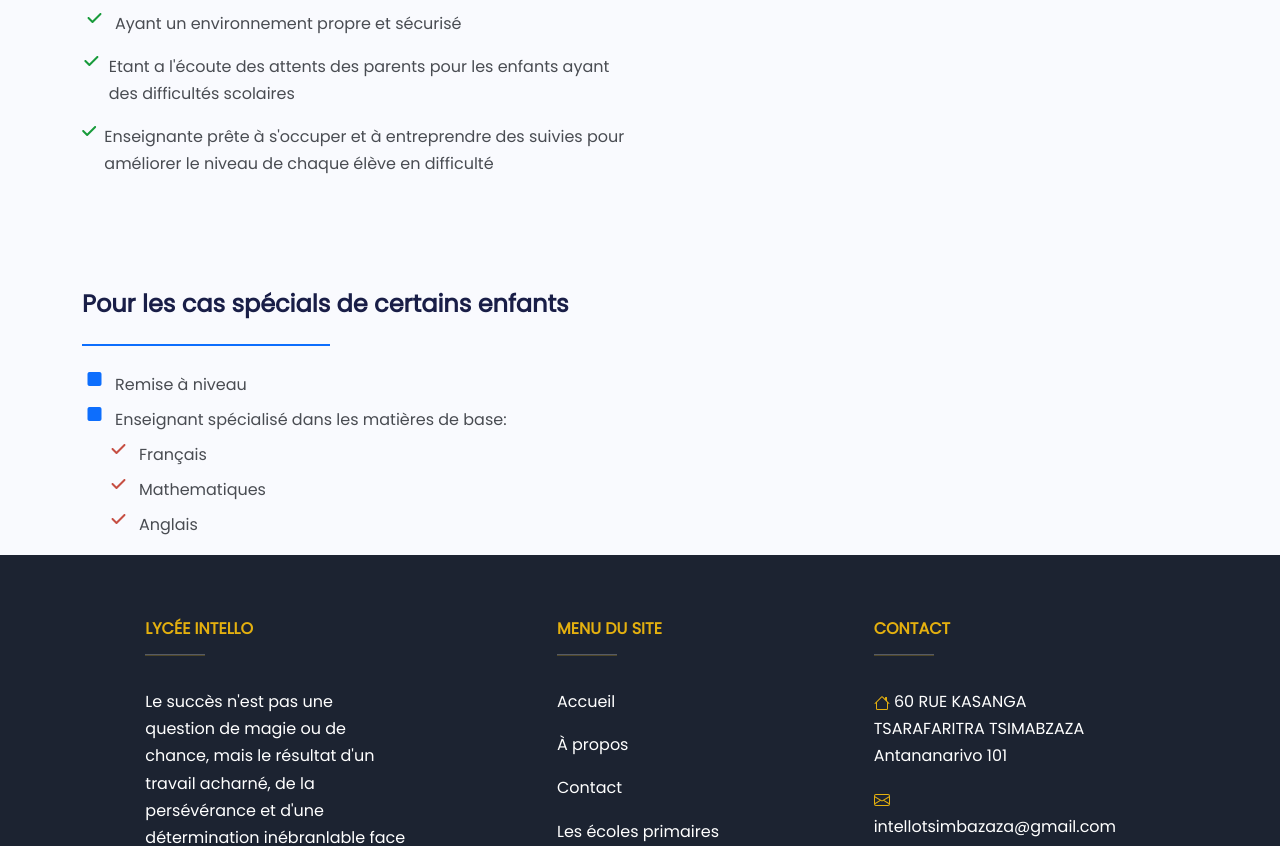
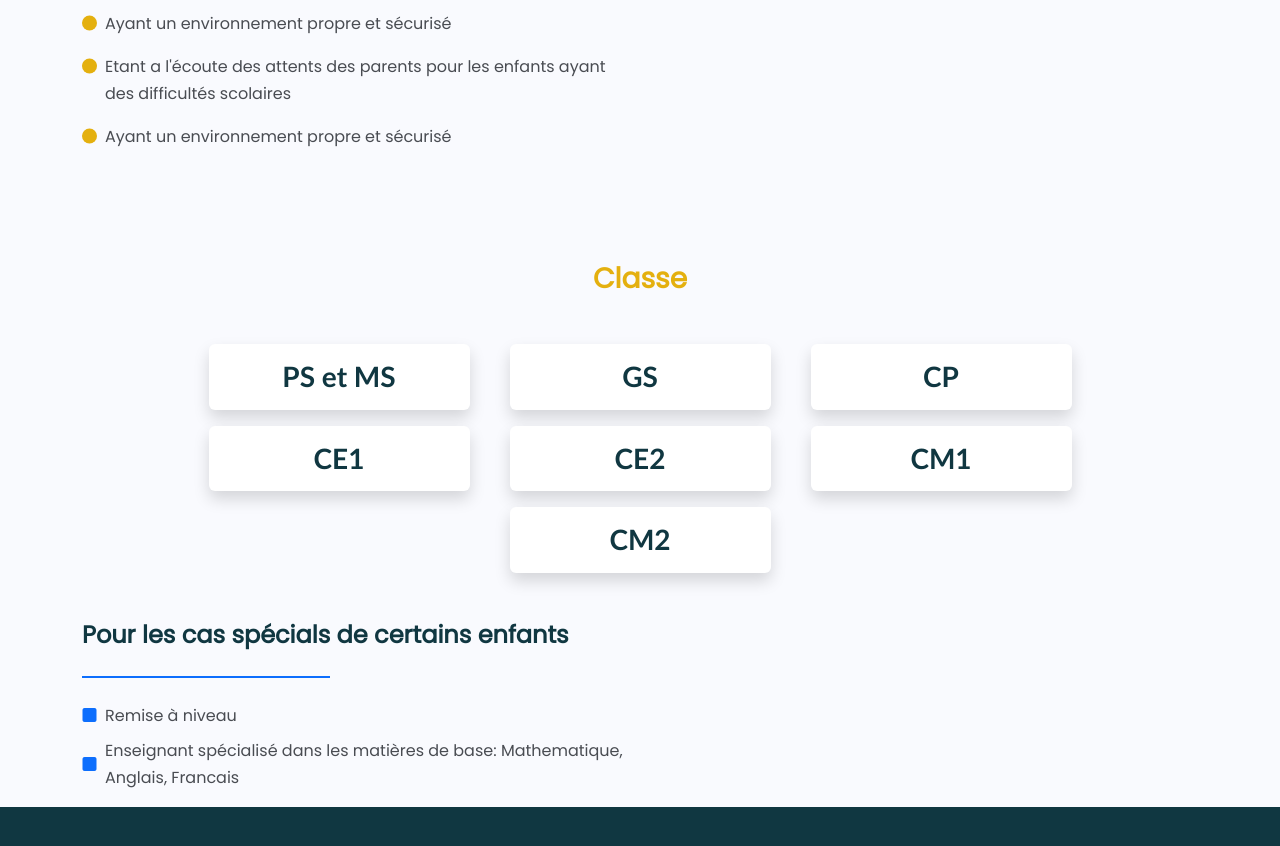
Before and after one commit to Radoniaina24/intello24, a Next.js app: page /ecole-primaire in a window 1280 px wide. Shown: the part 700-1546 px from the top of the page. Built offline with nearby package versions, Linux system fonts and the light colour scheme.

Commit message:
add classse primaire

```diff
--- a/src/components/Footer/Footer.js
+++ b/src/components/Footer/Footer.js
@@ -3,11 +3,8 @@ import { FontAwesomeIcon } from "@fortawesome/react-fontawesome";
 import { faMailBulk, faPhone, faSms } from "@fortawesome/free-solid-svg-icons";
 function Footer(props) {
   return (
-    <div className="">
-      <footer
-        className="text-center text-lg-start text-white"
-        style={{ backgroundColor: "#1c2331" }}
-      >
+    <div className="bg-dark">
+      <footer className="text-center text-lg-start text-white">
         <section className="d-flex justify-content-center">
           <div className="container text-center text-md-start mt-5">
             <div className="row mt-3">
--- a/src/components/Primaire/Primaire.jsx
+++ b/src/components/Primaire/Primaire.jsx
@@ -1,86 +1,67 @@
 import { FontAwesomeIcon } from "@fortawesome/react-fontawesome";
-import { faCheck, faSquare } from "@fortawesome/free-solid-svg-icons";
+import { faCheck, faCircle, faSquare } from "@fortawesome/free-solid-svg-icons";
+import Image from "next/image";
 export default function Primaire() {
+  const school = [
+    { texte: "Ayant un environnement propre et sécurisé" },
+    {
+      texte:
+        " Etant a l'écoute des attents des parents pour les enfants ayant des difficultés scolaires",
+    },
+    { texte: "Ayant un environnement propre et sécurisé" },
+  ];
+  const specials = [
+    { texte: "Remise à niveau" },
+    {
+      texte:
+        "Enseignant spécialisé dans les matières de base: Mathematique, Anglais, Francais",
+    },
+  ];
   return (
     <section className="primaire bg-light">
       <div className="container">
+        <div className="">
+          <h3 class="mb-4 text-secondary">Notre école</h3>
+          <hr className="hr-heading" />
+        </div>
         <div className="row mb-6">
           <div className="col-lg-6">
-            <h3 class="mb-4 text-secondary">Notre école</h3>
-            <hr className="hr-heading" />
             <ul className="list-unstyled">
-              <li className="d-flex mb-3">
+              {school.map((item, index) => (
+                <li className="d-flex mb-3" key={index}>
+                  <div>
                     <FontAwesomeIcon
-                  icon={faCheck}
-                  className={"text-warning fontAwesome me-2"}
+                      icon={faCircle}
+                      className={"text-secondary  me-2"}
+                      width={15}
+                      height={15}
                     />
-                <p className="m-0">Ayant un environnement propre et sécurisé</p>
+                  </div>
+                  <p className="m-0">{item.texte}</p>
                 </li>
-              <li className="d-flex mb-3">
-                <FontAwesomeIcon
-                  icon={faCheck}
-                  className={"text-warning fontAwesome me-2"}
-                />
-                <p className="m-0">
-                  Etant a l&apos;écoute des attents des parents pour les enfants
-                  ayant des difficultés scolaires
-                </p>
-              </li>
-              <li className="d-flex mb-3">
-                <FontAwesomeIcon
-                  icon={faCheck}
-                  className={"text-warning fontAwesome me-2"}
-                />
-                <p className="m-0">
-                  Enseignante prête à s&apos;occuper et à entreprendre des
-                  suivies pour améliorer le niveau de chaque élève en difficulté
-                </p>
-              </li>
+              ))}
             </ul>
           </div>
         </div>
+        <Class />
         <div className="row">
           <div className="col-lg-6">
             <h4> Pour les cas spécials de certains enfants</h4>
             <hr className="hr-introduction" />
             <ul className="list-unstyled d-flex flex-column gap-2">
-              <li className="d-flex">
+              {specials.map((item, index) => (
+                <li className="d-flex align-items-center" key={index}>
+                  <div>
                     <FontAwesomeIcon
                       icon={faSquare}
-                  className={"text-primary fontAwesome me-2"}
+                      className={"text-primary me-2"}
+                      width={15}
+                      height={15}
                     />
-                <p className="m-0">Remise à niveau</p>
+                  </div>
+                  <p className="m-0">{item.texte}</p>
                 </li>
-              <li className="d-flex ">
-                <FontAwesomeIcon
-                  icon={faSquare}
-                  className={"text-primary fontAwesome me-2"}
-                />
-                <p className="m-0">
-                  Enseignant spécialisé dans les matières de base:
-                </p>
-              </li>
-              <li className="d-flex ms-4">
-                <FontAwesomeIcon
-                  icon={faCheck}
-                  className={"text-danger fontAwesome me-2"}
-                />
-                <p className="m-0">Français</p>
-              </li>
-              <li className="d-flex ms-4">
-                <FontAwesomeIcon
-                  icon={faCheck}
-                  className={"text-danger fontAwesome me-2"}
-                />
-                <p className="m-0">Mathematiques</p>
-              </li>
-              <li className="d-flex ms-4">
-                <FontAwesomeIcon
-                  icon={faCheck}
-                  className={"text-danger fontAwesome me-2"}
-                />
-                <p className="m-0">Anglais</p>
-              </li>
+              ))}
             </ul>
           </div>
         </div>
@@ -88,3 +69,35 @@ export default function Primaire() {
     </section>
   );
 }
+
+function Class() {
+  const CLASSES = [
+    { classe: "PS et MS" },
+    { classe: "GS" },
+    { classe: "CP" },
+    { classe: "CE1" },
+    { classe: "CE2" },
+    { classe: "CM1" },
+    { classe: "CM2" },
+  ];
+  return (
+    <section className="matière my-5">
+      <div>
+        <h3 class="mb-5 text-secondary text-center">Classe</h3>
+        <div className="row justify-content-center gap-3">
+          {CLASSES.map((item, index) => (
+            <div className="col-md-3" key={index}>
+              <div className="card border-0 shadow rounded">
+                <div className="card-body text-center">
+                  <div>
+                    <h3 className="mb-0 text">{item.classe}</h3>
+                  </div>
+                </div>
+              </div>
+            </div>
+          ))}
+        </div>
+      </div>
+    </section>
+  );
+}
--- a/src/theme/scss/bootstrap.scss
+++ b/src/theme/scss/bootstrap.scss
@@ -4,7 +4,7 @@ $font-family-sans-serif: "Open Sans", sans-serif;
 //Colors
 // $primary: #e4b00f;
 $secondary: #e4b00f;
-$dark: #191e47;
+$dark: #103741;
 $light: #f9fafe;
 $warning: #189b3b;
 $body-color: #494c52;
--- a/src/theme/scss/styles.scss
+++ b/src/theme/scss/styles.scss
@@ -254,3 +254,13 @@
     width: 17px;
   }
 }
+.matière {
+  .card {
+    font-family: "Trebuchet MS", "Lucida Sans Unicode", "Lucida Grande",
+      "Lucida Sans", Arial, sans-serif;
+    &:hover {
+      background-color: #fe5d37;
+      color: white !important;
+    }
+  }
+}
```
Also changed, not shown: src/components/NotFound/NotFound.jsx (+20 -9 lines), src/components/Svg/Check.jsx (added, +17 -0 lines), public/assets/image/check.svg (added). Lines whose indentation alone changed are shown as unchanged.
